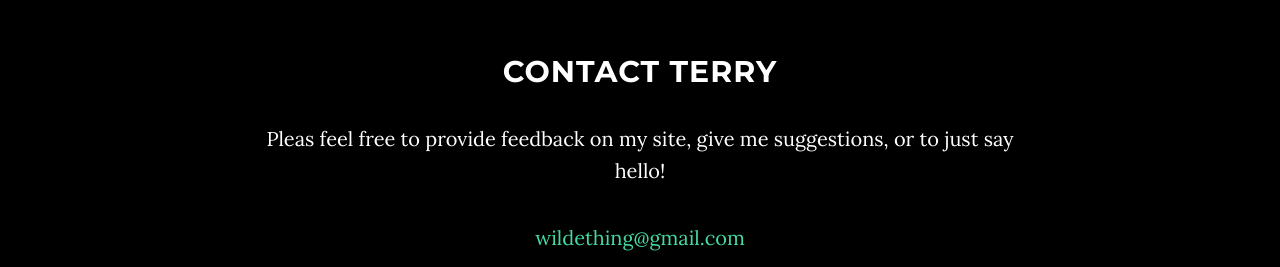
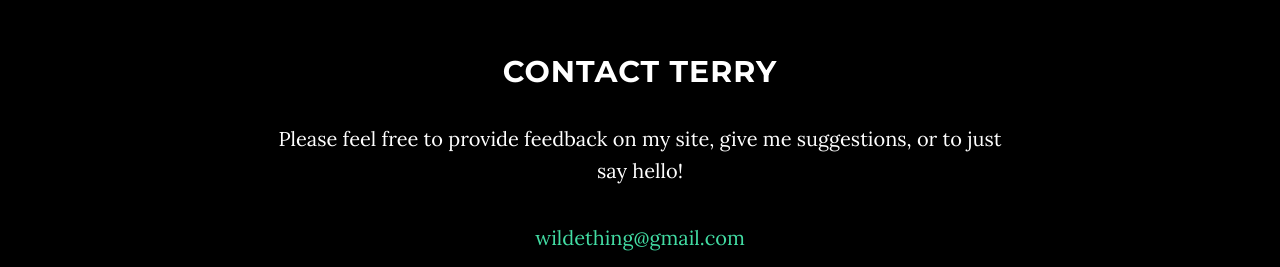
Before and after one commit to terrams/terrams.github.io, a website: page index.html in a window 1280 px wide. Shown: the part 1412-1679 px from the top of the page. Drawn offline with nearby package versions, Linux system fonts and the light colour scheme; some packages are replaced by stand-ins of ours.

Commit message:
home page changes

```diff
--- a/index.html
+++ b/index.html
@@ -114,7 +114,7 @@
         <div class="row">
             <div class="col-lg-8 col-lg-offset-2">
                 <h2>Contact Terry</h2>
-                <p>Pleas feel free to provide feedback on my site, give me suggestions, or to just say hello!</p>
+                <p>Please feel free to provide feedback on my site, give me suggestions, or to just say hello!</p>
                 <p><a href="mailto:wildething@gmail.com">wildething@gmail.com</a>
                 </p>
                 <ul class="list-inline banner-social-buttons">
```
